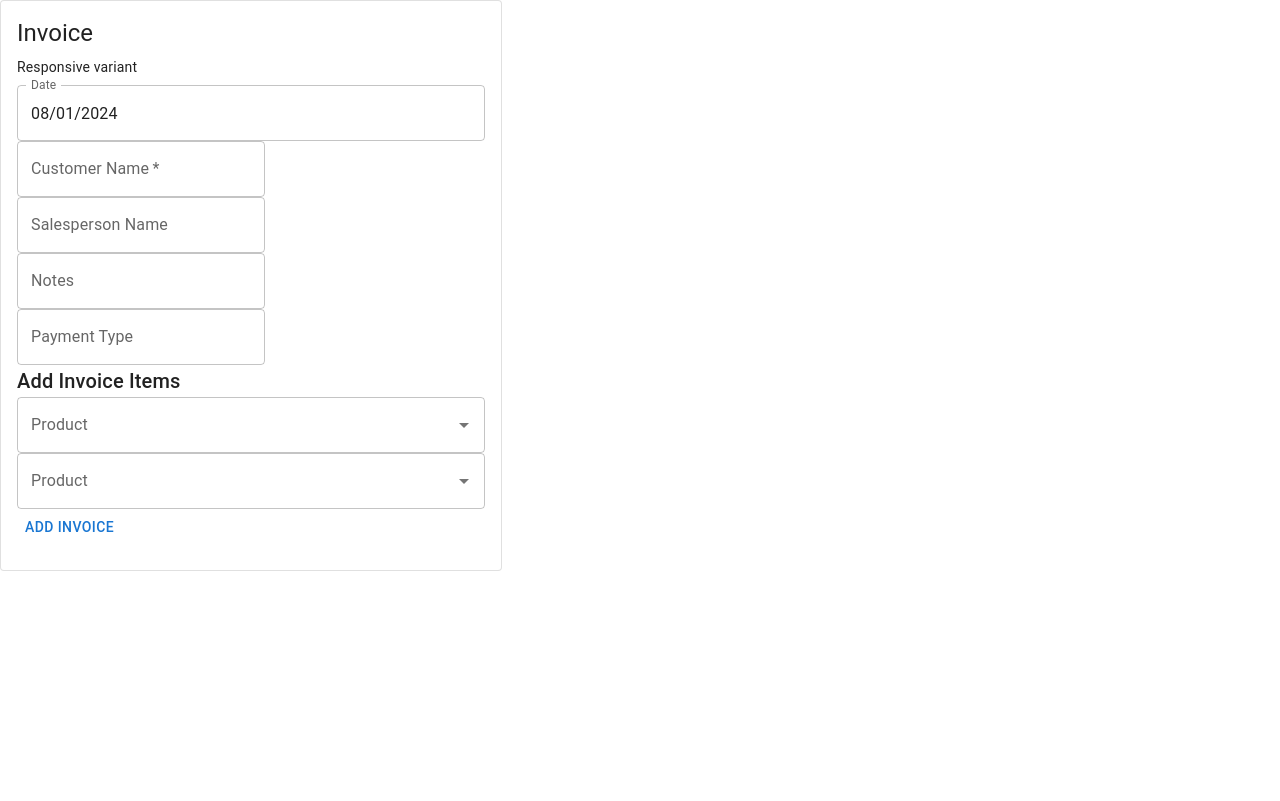
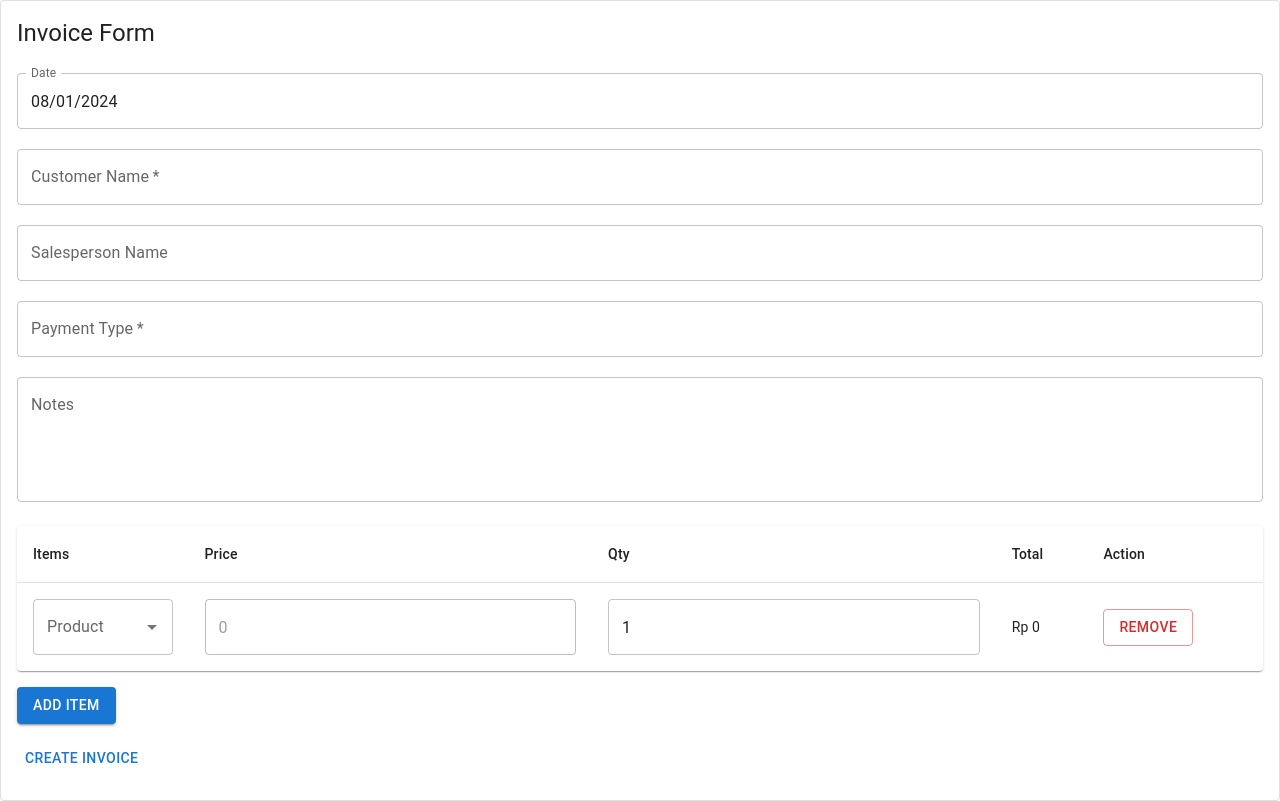
Before and after one commit to endriyanira/invoice-module, a React (Create React App) app in the folder client/: page / in a window 1280 px wide. Built offline with nearby package versions, Linux system fonts and the light colour scheme.

Commit message:
added invoice items table

```diff
--- a/client/package.json
+++ b/client/package.json
@@ -7,6 +7,7 @@
     "@emotion/styled": "^11.13.0",
     "@mui/lab": "^5.0.0-alpha.173",
     "@mui/material": "^5.16.6",
+    "@mui/x-data-grid": "^7.11.1",
     "@mui/x-date-pickers": "^7.11.1",
     "@testing-library/jest-dom": "^5.17.0",
     "@testing-library/react": "^13.4.0",
--- a/client/src/components/AddInvoice.js
+++ b/client/src/components/AddInvoice.js
@@ -7,6 +7,16 @@ import {
   Card,
   CardContent,
   Grid,
+  InputAdornment,
+  Box,
+  Table,
+  TableBody,
+  TableCell,
+  TableContainer,
+  TableHead,
+  TableRow,
+  Paper,
+  CardMedia,
 } from "@mui/material";
 import { DemoItem } from "@mui/x-date-pickers/internals/demo";
 import { DatePicker } from "@mui/x-date-pickers/DatePicker";
@@ -26,29 +36,64 @@ const AddInvoice = () => {
     notes: "",
     items: [],
   });
-  const [items, setItems] = useState([]);
+
+  const [items, setItems] = useState([
+    { name: "", picture: "", quantity: 1, price: 0, totalPrice: 0 },
+  ]);
+
   const [newItem, setNewItem] = useState({
     name: "",
     quantity: 1,
     price: 0,
+    totalPrice: 0,
   });
 
   //   Handle change for customer name, salesperson, payment type, notes
-  const handleInputChange = (e) => {
-    setInvoice({ ...invoice, [e.target.name]: e.target.value });
+  const handleInputChange = (e, field) => {
+    setInvoice({ ...invoice, [field]: e.target.value });
   };
 
-  const handleProductSelect = (e, value) => {
-    setInvoice({ ...invoice, items: [...invoice.products, value] });
+  const handleChangeItemProduct = (e, value, index) => {
+    if (value) {
+      const name = value.name;
+      const picture = value.picture;
+      const price = value.price;
+      const updatedItems = [...items];
+      updatedItems[index].name = name;
+      updatedItems[index].picture = picture;
+      updatedItems[index].price = price;
+      updatedItems[index].totalPrice =
+        parseFloat(price) * parseFloat(updatedItems[index].quantity);
+      setItems(updatedItems);
+    }
+  };
+
+  const handleChangeQuantity = (e, index) => {
+    const updatedItems = [...items];
+    updatedItems[index].quantity = e.target.value;
+    updatedItems[index].totalPrice =
+      parseFloat(updatedItems[index].price) *
+      parseFloat(updatedItems[index].quantity);
+    setItems(updatedItems);
   };
 
   const handleChangeItem = (e, field) => {
-    setNewItem({ ...newItem, [field]: e.target.value });
+    setNewItem({
+      ...newItem,
+      [field]: e.target.value,
+    });
+
+    if (field === "quantity") {
+      const price = newItem.price;
+      const qty = newItem.quantity;
+      console.log(price);
+      console.log(qty);
+    }
   };
 
   const handleAddItem = () => {
+    // concat
     setItems([...items, newItem]);
-    setNewItem({ name: "", quantity: 1, price: 0 });
   };
 
   const handleRemoveItem = (index) => {
@@ -78,15 +123,16 @@ const AddInvoice = () => {
   };
 
   return (
-    <Card variant="outlined" sx={{ maxWidth: 500 }}>
+    <Card variant="outlined">
       <CardContent>
-        <Typography gutterBottom variant="h5" component="div">
-          Invoice
+        <Typography gutterBottom paddingBottom={2} variant="h5" component="div">
+          Invoice Form
         </Typography>
         <form onSubmit={handleSubmit}>
+          <Box sx={{ display: "flex", flexDirection: "column", gap: "20px" }}>
             {/* Date */}
             <LocalizationProvider dateAdapter={AdapterDayjs}>
-            <DemoItem label="Responsive variant">
+              <DemoItem>
                 <DatePicker
                   label="Date"
                   defaultValue={dayjs(invoice.date)}
@@ -103,7 +149,7 @@ const AddInvoice = () => {
               label="Customer Name"
               name="customerName"
               value={invoice.customerName}
-            onChange={handleInputChange}
+              onChange={(e) => handleInputChange(e, "customerName")}
               required
             />
 
@@ -112,7 +158,16 @@ const AddInvoice = () => {
               label="Salesperson Name"
               name="salespersonName"
               value={invoice.salespersonName}
-            onChange={handleInputChange}
+              onChange={(e) => handleInputChange(e, "salespersonName")}
+            />
+
+            {/* Payment Type */}
+            <TextField
+              label="Payment Type"
+              name="paymentType"
+              value={invoice.paymentType}
+              onChange={(e) => handleInputChange(e, "paymentType")}
+              required
             />
 
             {/* Notes */}
@@ -120,49 +175,186 @@ const AddInvoice = () => {
               label="Notes"
               name="notes"
               value={invoice.notes}
-            onChange={handleInputChange}
+              multiline
+              rows={4}
+              onChange={(e) => handleInputChange(e, "notes")}
             />
+          </Box>
 
-          {/* Payment Type */}
-          <TextField
-            label="Payment Type"
-            name="paymentType"
-            value={invoice.paymentType}
-            onChange={handleInputChange}
-          />
-
-          <Grid container spacing={3}>
-            <Grid item xs={12}>
-              <Typography variant="h6">Add Invoice Items</Typography>
-            </Grid>
-          </Grid>
-          <Grid item xs={12}>
+          <Box marginTop={3} borderRadius={1}>
+            <TableContainer component={Paper}>
+              <Table aria-label="simple table">
+                <TableHead>
+                  <TableRow>
+                    <TableCell align="left">Items</TableCell>
+                    <TableCell align="left">Price</TableCell>
+                    <TableCell align="left">Qty</TableCell>
+                    <TableCell align="left">Total</TableCell>
+                    <TableCell align="left">Action</TableCell>
+                  </TableRow>
+                </TableHead>
+                <TableBody>
+                  {items.map((row, index) => (
+                    <TableRow
+                      key={index.toString()}
+                      sx={{ "&:last-child td, &:last-child th": { border: 0 } }}
+                    >
+                      <TableCell component="th" scope="row">
+                        <Grid item xs={3}>
                           <Autocomplete
                             id="product-input"
                             options={products}
                             getOptionLabel={(option) => option.name}
-              onChange={handleProductSelect}
+                            onChange={(e, value) =>
+                              handleChangeItemProduct(e, value, index)
+                            }
+                            renderInput={(params) => (
+                              <TextField
+                                {...params}
+                                label="Product"
+                                variant="outlined"
+                              />
+                            )}
+                          />
+                        </Grid>
+                      </TableCell>
+
+                      {/* Price */}
+                      <TableCell align="right">
+                        <Grid item xs={3}>
+                          <TextField
+                            fullWidth
+                            disabled
+                            type="text"
+                            value={row.price}
+                            onChange={(event) =>
+                              handleChangeItem(event, "price")
+                            }
+                          />
+                        </Grid>
+                      </TableCell>
+
+                      {/* Quantity */}
+                      <TableCell align="right">
+                        <Grid item xs={3}>
+                          <TextField
+                            fullWidth
+                            type="number"
+                            value={row.quantity}
+                            onChange={(event) =>
+                              handleChangeQuantity(event, index)
+                            }
+                          />
+                        </Grid>
+                      </TableCell>
+                      <TableCell align="left">
+                        Rp{" "}
+                        {row.totalPrice
+                          ? parseFloat(row.totalPrice).toFixed(2)
+                          : "0"}
+                      </TableCell>
+                      <TableCell>
+                        <Button
+                          variant="outlined"
+                          color="error"
+                          onClick={() => handleRemoveItem(index)}
+                        >
+                          Remove
+                        </Button>
+                      </TableCell>
+                    </TableRow>
+                  ))}
+                </TableBody>
+              </Table>
+            </TableContainer>
+            {/* <Grid container spacing={2}>
+              <Grid item xs={3}>
+                <Autocomplete
+                  id="product-input"
+                  options={products}
+                  getOptionLabel={(option) => option.name}
+                  onChange={handleChangeItemProduct}
                   renderInput={(params) => (
                     <TextField {...params} label="Product" variant="outlined" />
                   )}
                 />
-            {/* <TextField
+              </Grid>
+
+              <Grid item xs={3}>
+                <TextField
                   fullWidth
-              label="Item"
-              value={newItem.name}
-                onChange={(event) => handleChange(event, "name")}
-            /> */}
+                  type="text"
+                  value={newItem.quantity}
+                  onChange={(event) => handleChangeItem(event, "quantity")}
+                />
               </Grid>
-          <Autocomplete
-            id="product-input"
-            options={products}
-            getOptionLabel={(option) => option.name}
-            onChange={handleProductSelect}
-            renderInput={(params) => (
-              <TextField {...params} label="Product" variant="outlined" />
-            )}
+
+              <Grid item xs={3}>
+                <TextField
+                  fullWidth
+                  type="number"
+                  value={newItem.totalPrice}
+                  onChange={(event) => handleChangeItem(event, "totalPrice")}
+                  InputProps={{
+                    startAdornment: (
+                      <InputAdornment position="start">Rp</InputAdornment>
+                    ),
+                  }}
                 />
-          <Button type="submit">Add Invoice</Button>
+              </Grid>
+              <Grid item xs={3}>
+                <TextField
+                  fullWidth
+                  //   label="Qty"
+                  type="text"
+                  value={newItem.quantity}
+                  onChange={(event) => handleChangeItem(event, "quantity")}
+                />
+              </Grid>
+            </Grid> */}
+            {/* </Box> */}
+          </Box>
+          <Grid item xs={3} paddingY={2}>
+            <Button variant="contained" onClick={handleAddItem}>
+              Add Item
+            </Button>
+          </Grid>
+
+          {/* {items.length !== 0 &&
+            items.map((item, index) => (
+              <Grid item xs={12} key={index}>
+                <Grid container spacing={1} alignItems="center">
+                  <Grid item xs={3}>
+                    <Typography variant="body1">{item.name}</Typography>
+                  </Grid>
+                  <Grid item xs={1}>
+                    <Typography variant="body1">{item.quantity}</Typography>
+                  </Grid>
+                  <Grid item xs={2}>
+                    <Typography variant="body1">${item.totalPrice}</Typography>
+                  </Grid>
+                  <Grid item xs={2}>
+                    <Typography variant="body1">
+                      $
+                      {(
+                        parseFloat(item.quantity) * parseFloat(item.price)
+                      ).toFixed(2)}
+                    </Typography>
+                  </Grid>
+                  <Grid item xs={2}>
+                    <Button
+                      variant="outlined"
+                      color="error"
+                      onClick={() => handleRemoveItem(index)}
+                    >
+                      Remove
+                    </Button>
+                  </Grid>
+                </Grid>
+              </Grid>
+            ))} */}
+
+          <Button type="submit">Create Invoice</Button>
         </form>
       </CardContent>
     </Card>
```
Also changed, not shown: 1 other file (tests, documents, lock files or other folders). Lines whose indentation alone changed are shown as unchanged.
